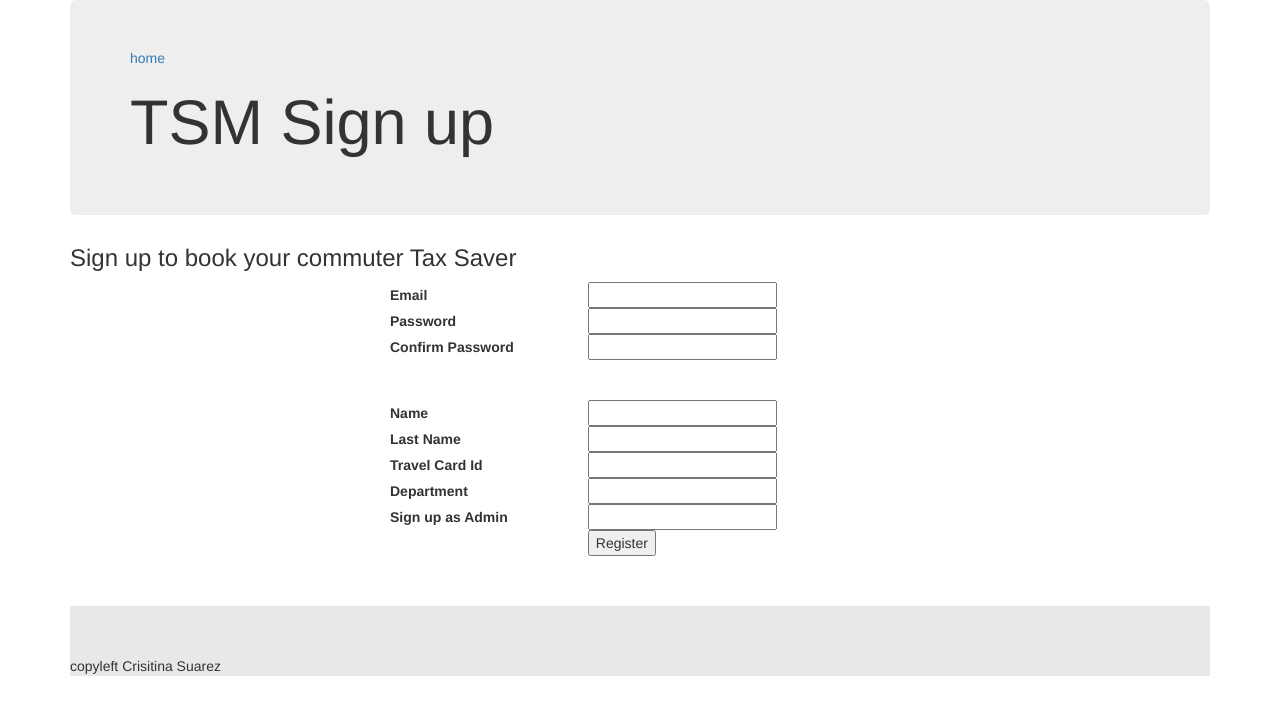
After one commit to hellplex/TaxSaverManager, a PHP site: page /TaxSaverManager/form_signup.php in a window 1280 px wide. The commit adds this page. Shown: the top 715 px of the page. Run offline with PHP 8.4, Linux system fonts and the light colour scheme; some libraries are stand-ins or nearby versions.

Commit message:
form_ prefix added to Signup and copy of form to implement Update Tax Saver types

```diff
--- /dev/null
+++ b/form_signup.php
@@ -0,0 +1,74 @@
+<?php
+  $pageName = "Sign up";
+  include './include/header.php';
+  include './include/session_control.php';
+?>
+
+<?php
+// Check that user is not authenticated, to show the Sign up form
+if (!$logged) {
+?>
+
+<h3>Sign up to book your commuter Tax Saver  </h3>
+
+
+<form id="loginForm" name="loginForm" method="post" action="register_exec.php">
+  <table width="500" border="0" align="center" cellpadding="2" cellspacing="0">
+    <tr>
+      <th align="right">Email </th>
+      <td><input name="usr_email" type="text" class="textfield" id="usr_email" /></td>
+    </tr>
+    <tr>
+      <th align="right">Password</th>
+      <td><input name="usr_password" type="password" class="textfield" id="usr_password" /></td>
+    </tr>
+    <tr>
+      <th align="right">Confirm Password </th>
+      <td><input name="cpassword" type="password" class="textfield" id="cpassword" /></td>
+    </tr>
+
+    <tr>
+      <th align="right">   </th>
+      <td>  <br/><br/> </td>
+    </tr>
+
+    <tr>
+      <th align="right">Name</th>
+      <td><input name="usr_firstName" type="text" class="textfield" id="usr_firstName" /></td>
+    </tr>
+    <tr>
+      <th align="right">Last Name</th>
+      <td><input name="usr_lastName" type="text" class="textfield" id="usr_lastName" /></td>
+    </tr>
+    <tr>
+      <th align="right">Travel Card Id</th>
+      <td><input name="usr_travelCardId" type="text" class="textfield" id="usr_travelCardId" /></td>
+    </tr>
+    <tr>
+      <th align="right">Department</th>
+      <td><input name="usr_departmentId" type="text" class="textfield" id="usr_departmentId" /></td>
+    </tr>
+    <tr>
+      <th align="right">Sign up as Admin</th>
+      <td><input name="usr_isAdmin" type="text" class="textfield" id="usr_isAdmin" /></td>
+    </tr>
+
+    <tr>
+      <td>&nbsp;</td>
+      <td><input type="submit" name="Submit" value="Register" /></td>
+    </tr>
+  </table>
+</form>
+
+<?php }
+else {
+  // Content authenticated - Message to log out before register a new user
+?>
+
+  <p>You are currently logged! </p>
+  <p><a href="logout.php">Logout</a> to Sign up a new user, or <a href="index.php">Go to index</a></p>
+
+
+<?php } ?>
+
+<?php  include './include/footer.php' ?>
--- a/include/register_exec.php
+++ b/include/register_exec.php
@@ -96,7 +96,7 @@
 	if($errflag) {
 		$_SESSION['ERRMSG_ARR'] = $errmsg_arr;
 		session_write_close();
-		header("location: signup.php");
+		header("location: form_signup.php");
 		exit();
 	}
 
--- a/index.php
+++ b/index.php
@@ -30,7 +30,7 @@
     </table>
   </form>
 
-  <h4>Not In the system yet? <a href="signup.php">Sign up here</a></h4>
+  <h4>Not In the system yet? <a href="form_signup.php">Sign up here</a></h4>
 
 <!-- ///// NOT LOGGED CONTENT END ///// -->
 
@@ -81,7 +81,7 @@ for ($i = 12; $i >0 ; $i--) {
 
 <p>
   Hello! you are logged  as <strong style="color:purple"><?php echo $_SESSION['SESS_FIRST_NAME'];?></strong>
-  <a href="member_profile.php">My Profile</a> | <a href="logout.php">Logout</a>
+  <a href="form_update_info.php">Update Tax Saver Types</a> | <a href="member_profile.php">My Profile</a> | <a href="logout.php">Logout</a>
 </p>
 <H2>Book monthly Tax Saver for <?php echo "20".$curr_year;?></H2>
 
--- a/member_index.php
+++ b/member_index.php
@@ -31,4 +31,5 @@ else {
 	<p>This is a password protected area only accessible to members. </p>
 
 <?php } ?>
+
 <?php  include './include/footer.php' ?>
--- a/register_exec.php
+++ b/register_exec.php
@@ -96,7 +96,7 @@
 	if($errflag) {
 		$_SESSION['ERRMSG_ARR'] = $errmsg_arr;
 		session_write_close();
-		header("location: signup.php");
+		header("location: form_signup.php");
 		exit();
 	}
 
```
Also changed, not shown: form_update_info.php (renamed from signup.php, +24 -14 lines), include/session_control.php (+11 -0 lines).
